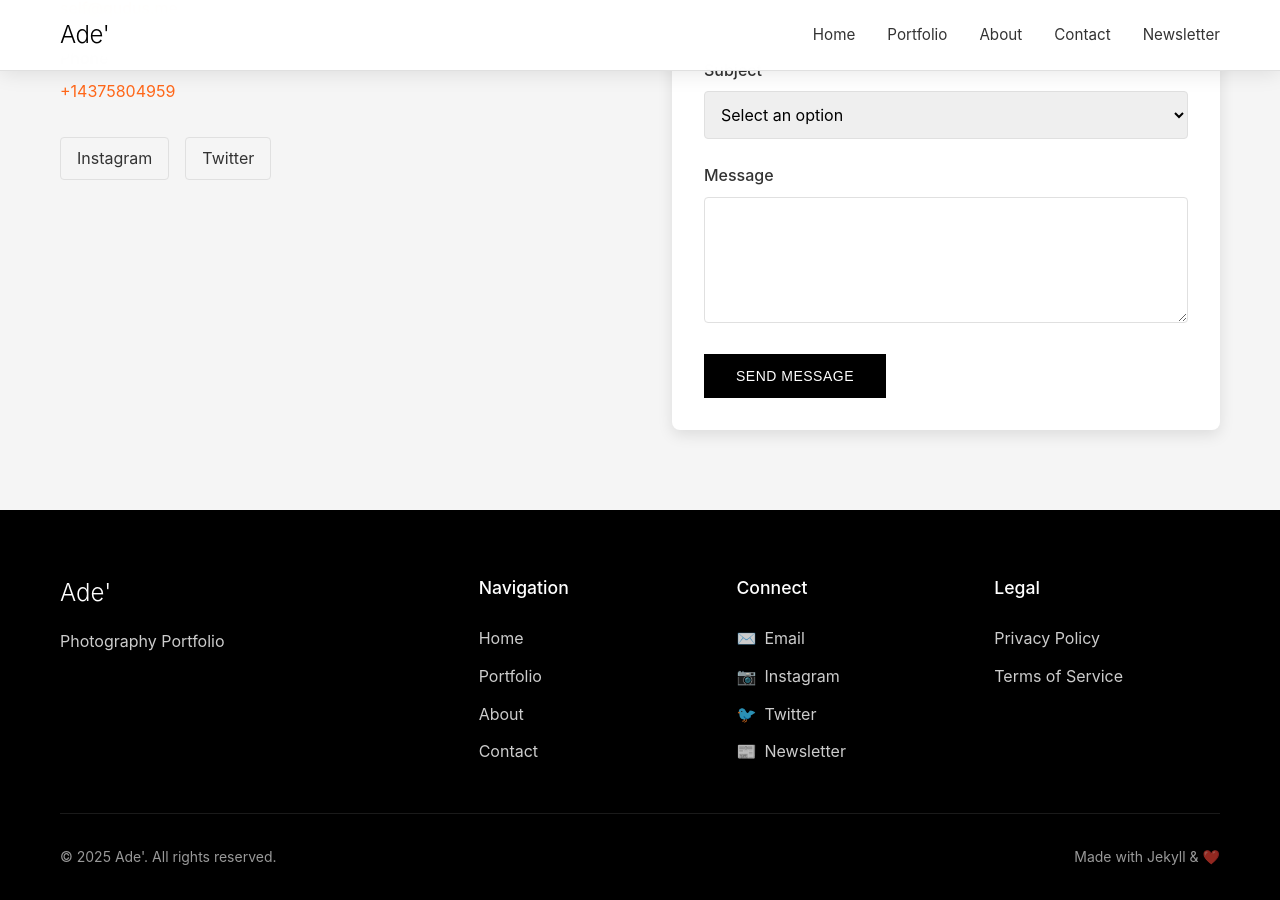
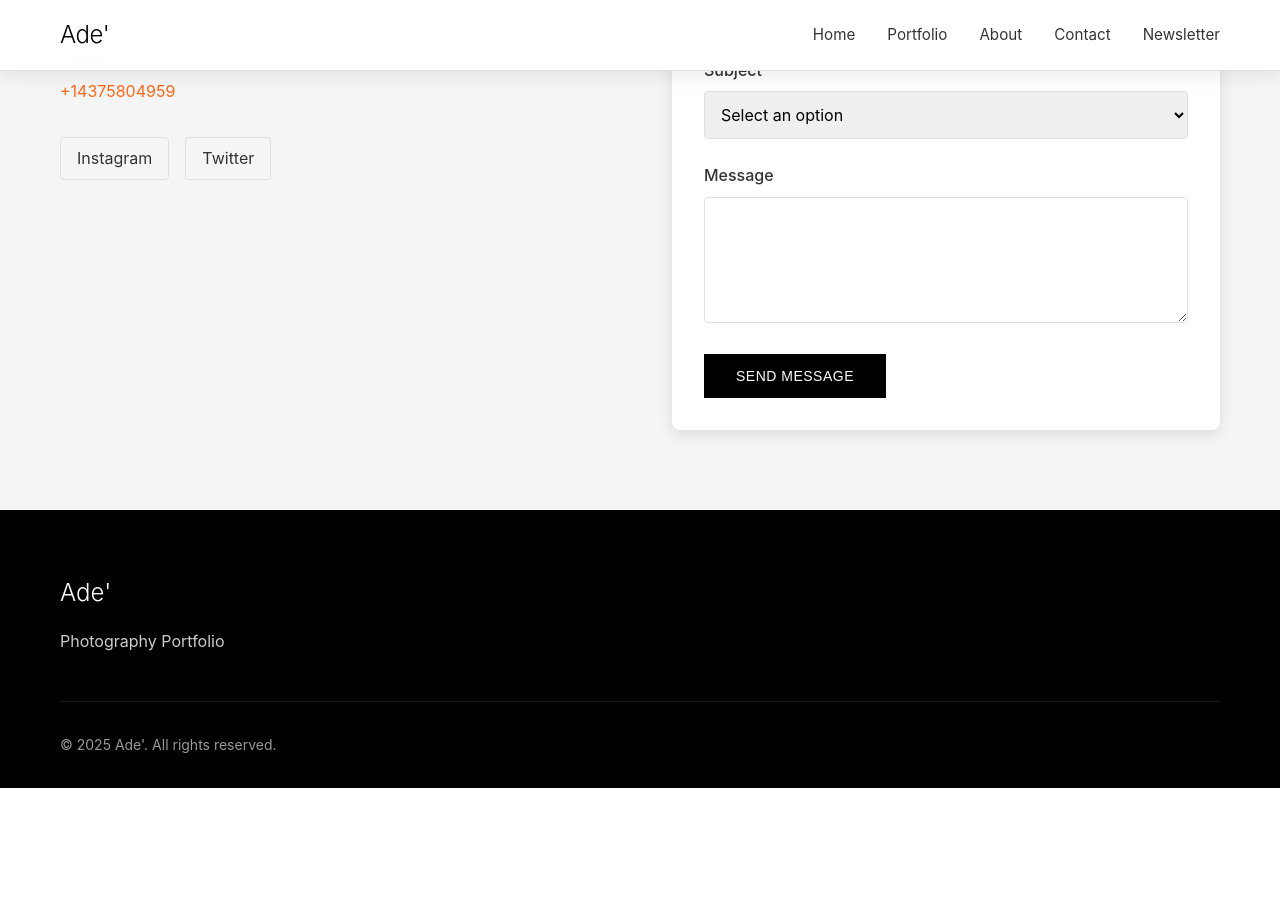
Before and after one commit to talabeilm/me, a Jekyll site: the page built from index.html, in a window 1280 px wide and 900 px high, scrolled down 2304 px. Built offline with Jekyll 4.4.1, drawn with Linux system fonts in a browser that asks for light colours; after the commit the page ends 3092 px from its top, so only the background shows below that.

Commit message:
Remove footer links and credits sections
Removed footer links and credits sections from the footer.

```diff
--- a/_includes/footer.html
+++ b/_includes/footer.html
@@ -6,73 +6,11 @@
           <h3 class="footer-logo">{{ site.title | default: "Your Name" }}</h3>
           <p class="footer-tagline">{{ site.description | default: "Photography & Visual Storytelling" }}</p>
         </div>
-
-        <div class="footer-links">
-          <div class="footer-column">
-            <h4>Navigation</h4>
-            <ul class="footer-nav">
-              <li><a href="{{ '/' | relative_url }}">Home</a></li>
-              <li><a href="{{ '/portfolio/' | relative_url }}">Portfolio</a></li>
-              <li><a href="{{ '/about/' | relative_url }}">About</a></li>
-              <li><a href="#contact">Contact</a></li>
-            </ul>
-          </div>
-
-          <div class="footer-column">
-            <h4>Connect</h4>
-            <ul class="footer-social">
-              {% if site.email %}
-              <li>
-                <a href="mailto:{{ site.email }}">
-                  <span class="social-icon">✉️</span>
-                  Email
-                </a>
-              </li>
-              {% endif %}
-              {% if site.instagram %}
-              <li>
-                <a href="{{ site.instagram }}" target="_blank">
-                  <span class="social-icon">📷</span>
-                  Instagram
-                </a>
-              </li>
-              {% endif %}
-              {% if site.twitter %}
-              <li>
-                <a href="{{ site.twitter }}" target="_blank">
-                  <span class="social-icon">🐦</span>
-                  Twitter
-                </a>
-              </li>
-              {% endif %}
-              {% if site.substack_url %}
-              <li>
-                <a href="{{ site.substack_url }}" target="_blank">
-                  <span class="social-icon">📰</span>
-                  Newsletter
-                </a>
-              </li>
-              {% endif %}
-            </ul>
-          </div>
-
-          <div class="footer-column">
-            <h4>Legal</h4>
-            <ul class="footer-legal">
-              <li><a href="{{ '/privacy/' | relative_url }}">Privacy Policy</a></li>
-              <li><a href="{{ '/terms/' | relative_url }}">Terms of Service</a></li>
-            </ul>
-          </div>
-        </div>
       </div>
 
       <div class="footer-bottom">
         <div class="footer-copyright">
           <p>&copy; {{ site.time | date: '%Y' }} {{ site.title | default: "Your Name" }}. All rights reserved.</p>
-        </div>
-
-        <div class="footer-credits">
-          <p>Made with Jekyll & ❤️</p>
         </div>
       </div>
     </div>
```
